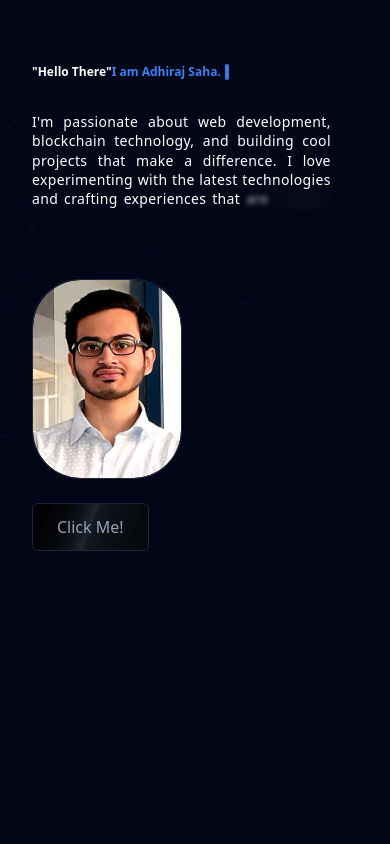
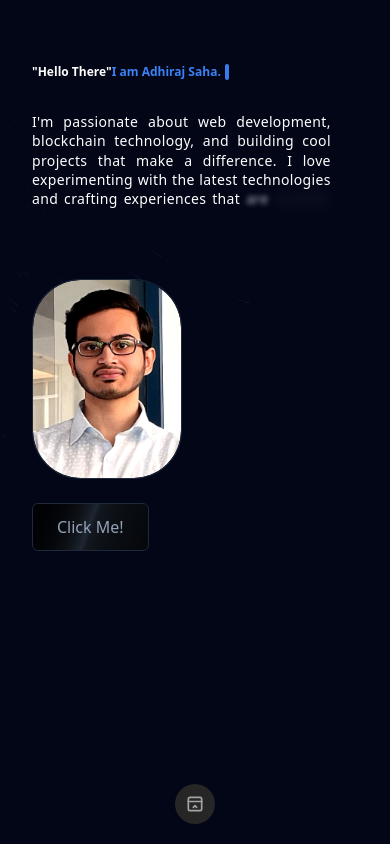
Before and after one commit to NightFury520/next-portfolio, a Next.js app: page / in a window 390 px wide. Built offline with nearby package versions, Linux system fonts and the light colour scheme.

Commit message:
Added Navbar

```diff
--- a/package.json
+++ b/package.json
@@ -9,6 +9,7 @@
     "lint": "next lint"
   },
   "dependencies": {
+    "@tabler/icons-react": "^3.16.0",
     "class-variance-authority": "^0.7.0",
     "clsx": "^2.1.1",
     "framer-motion": "^11.5.4",
--- a/src/app/page.js
+++ b/src/app/page.js
@@ -2,6 +2,7 @@
 import Background from "@/components/Background";
 import Hero from "@/components/Hero";
 import { BackgroundBeams } from "@/components/ui/background-beams";
+import NavBar from "@/components/NavBar";
 
 export default function Home() {
   return (
@@ -10,6 +11,7 @@
         <Background />
         <Hero />
         <BackgroundBeams />
+        <NavBar />
       </div>
     </>
   );
--- /dev/null
+++ b/src/components/NavBar.jsx
@@ -0,0 +1,84 @@
+"use client";
+
+import React from "react";
+import { FloatingDock } from "@/components/ui/floating-dock";
+import {
+  IconBrandGithub,
+  IconBrandX,
+  IconExchange,
+  IconHome,
+  IconNewSection,
+  IconTerminal2,
+} from "@tabler/icons-react";
+import Image from "next/image";
+
+const NavBar = () => {
+  const links = [
+    {
+      title: "Home",
+      icon: (
+        <IconHome className="h-full w-full text-neutral-500 dark:text-neutral-300" />
+      ),
+      href: "#",
+    },
+
+    {
+      title: "Products",
+      icon: (
+        <IconTerminal2 className="h-full w-full text-neutral-500 dark:text-neutral-300" />
+      ),
+      href: "#",
+    },
+    {
+      title: "Components",
+      icon: (
+        <IconNewSection className="h-full w-full text-neutral-500 dark:text-neutral-300" />
+      ),
+      href: "#",
+    },
+    {
+      title: "Aceternity UI",
+      icon: (
+        <Image
+          src="/assets/favicon.ico"
+          width={20}
+          height={20}
+          alt="Aceternity Logo"
+        />
+      ),
+      href: "#",
+    },
+    {
+      title: "Changelog",
+      icon: (
+        <IconExchange className="h-full w-full text-neutral-500 dark:text-neutral-300" />
+      ),
+      href: "#",
+    },
+
+    {
+      title: "Twitter",
+      icon: (
+        <IconBrandX className="h-full w-full text-neutral-500 dark:text-neutral-300" />
+      ),
+      href: "#",
+    },
+    {
+      title: "GitHub",
+      icon: (
+        <IconBrandGithub className="h-full w-full text-neutral-500 dark:text-neutral-300" />
+      ),
+      href: "#",
+    },
+  ];
+  return (
+    <div className="absolute bottom-0 left-0 right-0 flex items-center justify-center h-[5rem] z-50">
+      <FloatingDock
+        ClassName="translate-y-20"
+        items={links}
+      />
+    </div>
+  );
+};
+
+export default NavBar;
--- /dev/null
+++ b/src/components/ui/floating-dock.jsx
@@ -0,0 +1,163 @@
+/**
+ * Note: Use position fixed according to your needs
+ * Desktop navbar is better positioned at the bottom
+ * Mobile navbar is better positioned at bottom right.
+ **/
+
+import { cn } from "@/lib/utils";
+import { IconLayoutNavbarCollapse } from "@tabler/icons-react";
+import { AnimatePresence, motion, useMotionValue, useSpring, useTransform } from "framer-motion";
+import Link from "next/link";
+import { useRef, useState } from "react";
+
+export const FloatingDock = ({
+  items,
+  desktopClassName,
+  mobileClassName
+}) => {
+  return (<>
+    <FloatingDockDesktop items={items} className={desktopClassName} />
+    <FloatingDockMobile items={items} className={mobileClassName} />
+  </>);
+};
+
+const FloatingDockMobile = ({
+  items,
+  className
+}) => {
+  const [open, setOpen] = useState(false);
+  return (
+    (<div className={cn("relative block md:hidden", className)}>
+      <AnimatePresence>
+        {open && (
+          <motion.div
+            layoutId="nav"
+            className="absolute bottom-full mb-2 inset-x-0 flex flex-col gap-2">
+            {items.map((item, idx) => (
+              <motion.div
+                key={item.title}
+                initial={{ opacity: 0, y: 10 }}
+                animate={{
+                  opacity: 1,
+                  y: 0,
+                }}
+                exit={{
+                  opacity: 0,
+                  y: 10,
+                  transition: {
+                    delay: idx * 0.05,
+                  },
+                }}
+                transition={{ delay: (items.length - 1 - idx) * 0.05 }}>
+                <Link
+                  href={item.href}
+                  key={item.title}
+                  className="h-10 w-10 rounded-full bg-gray-50 dark:bg-neutral-900 flex items-center justify-center">
+                  <div className="h-4 w-4">{item.icon}</div>
+                </Link>
+              </motion.div>
+            ))}
+          </motion.div>
+        )}
+      </AnimatePresence>
+      <button
+        onClick={() => setOpen(!open)}
+        className="h-10 w-10 rounded-full bg-gray-50 dark:bg-neutral-800 flex items-center justify-center">
+        <IconLayoutNavbarCollapse className="h-5 w-5 text-neutral-500 dark:text-neutral-400" />
+      </button>
+    </div>)
+  );
+};
+
+const FloatingDockDesktop = ({
+  items,
+  className
+}) => {
+  let mouseX = useMotionValue(Infinity);
+  return (
+    (<motion.div
+      onMouseMove={(e) => mouseX.set(e.pageX)}
+      onMouseLeave={() => mouseX.set(Infinity)}
+      className={cn(
+        "mx-auto hidden md:flex h-16 gap-4 items-end  rounded-2xl bg-gray-50 dark:bg-neutral-900 px-4 pb-3",
+        className
+      )}>
+      {items.map((item) => (
+        <IconContainer mouseX={mouseX} key={item.title} {...item} />
+      ))}
+    </motion.div>)
+  );
+};
+
+function IconContainer({
+  mouseX,
+  title,
+  icon,
+  href
+}) {
+  let ref = useRef(null);
+
+  let distance = useTransform(mouseX, (val) => {
+    let bounds = ref.current?.getBoundingClientRect() ?? { x: 0, width: 0 };
+
+    return val - bounds.x - bounds.width / 2;
+  });
+
+  let widthTransform = useTransform(distance, [-150, 0, 150], [40, 80, 40]);
+  let heightTransform = useTransform(distance, [-150, 0, 150], [40, 80, 40]);
+
+  let widthTransformIcon = useTransform(distance, [-150, 0, 150], [20, 40, 20]);
+  let heightTransformIcon = useTransform(distance, [-150, 0, 150], [20, 40, 20]);
+
+  let width = useSpring(widthTransform, {
+    mass: 0.1,
+    stiffness: 150,
+    damping: 12,
+  });
+  let height = useSpring(heightTransform, {
+    mass: 0.1,
+    stiffness: 150,
+    damping: 12,
+  });
+
+  let widthIcon = useSpring(widthTransformIcon, {
+    mass: 0.1,
+    stiffness: 150,
+    damping: 12,
+  });
+  let heightIcon = useSpring(heightTransformIcon, {
+    mass: 0.1,
+    stiffness: 150,
+    damping: 12,
+  });
+
+  const [hovered, setHovered] = useState(false);
+
+  return (
+    (<Link href={href}>
+      <motion.div
+        ref={ref}
+        style={{ width, height }}
+        onMouseEnter={() => setHovered(true)}
+        onMouseLeave={() => setHovered(false)}
+        className="aspect-square rounded-full bg-gray-200 dark:bg-neutral-800 flex items-center justify-center relative">
+        <AnimatePresence>
+          {hovered && (
+            <motion.div
+              initial={{ opacity: 0, y: 10, x: "-50%" }}
+              animate={{ opacity: 1, y: 0, x: "-50%" }}
+              exit={{ opacity: 0, y: 2, x: "-50%" }}
+              className="px-2 py-0.5 whitespace-pre rounded-md bg-gray-100 border dark:bg-neutral-800 dark:border-neutral-900 dark:text-white border-gray-200 text-neutral-700 absolute left-1/2 -translate-x-1/2 -top-8 w-fit text-xs">
+              {title}
+            </motion.div>
+          )}
+        </AnimatePresence>
+        <motion.div
+          style={{ width: widthIcon, height: heightIcon }}
+          className="flex items-center justify-center">
+          {icon}
+        </motion.div>
+      </motion.div>
+    </Link>)
+  );
+}
```
Also changed, not shown: 1 other file (tests, documents, lock files or other folders).
